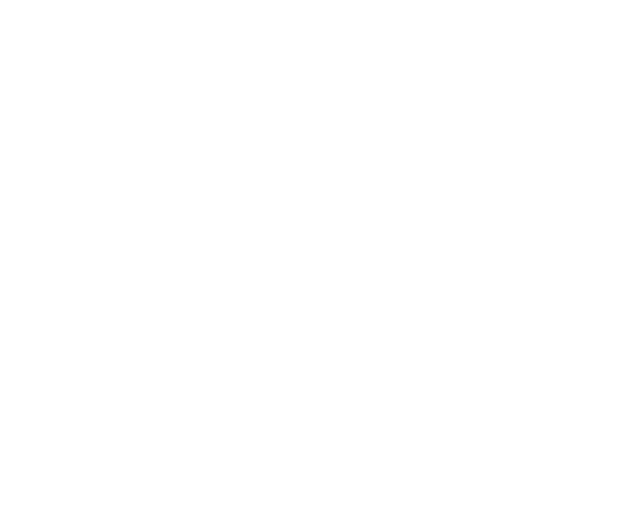
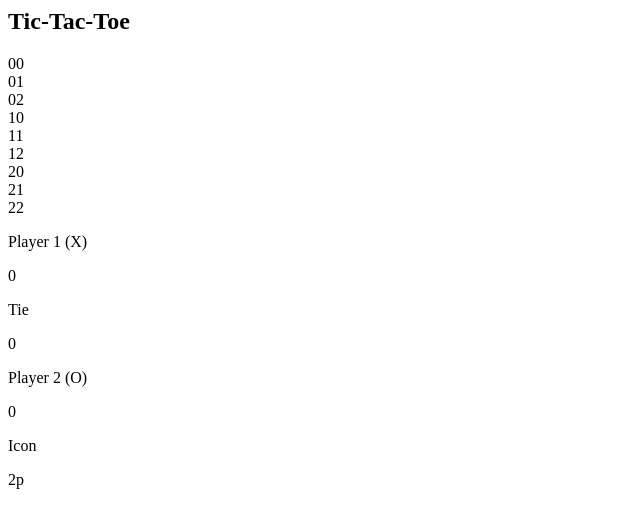
Before and after one commit to holmeskone/tic-tac-toe, a plain HTML site: page index.html in a window 1280 px wide. Shown: the whole page, without its empty margins (0-640 px from the left). Drawn offline with Linux system fonts and the light colour scheme.

Commit message:
Add layout, header, body and scoreboard

```diff
--- a/index.html
+++ b/index.html
@@ -6,6 +6,50 @@
     <link rel="stylesheet" href="style.css">
 </head>
 <body>
+    <div class="" id="">
+        <div class="" id="container">
+            <div class="title" id="game-title">
+                <h2>Tic-Tac-Toe</h2>
+            </div>
+            <div class="game-board" id="game-board">
+                <div class="game-row" id="game-top-row">
+                    <div class="cell" id="00">00</div>
+                    <div class="cell" id="01">01</div>
+                    <div class="cell" id="02">02</div>
+                </div>
+                <div class="game-row" id="game-middle-row">
+                    <div class="cell" id="10">10</div>
+                    <div class="cell" id="11">11</div>
+                    <div class="cell" id="12">12</div>
+                </div>
+                <div class="game-row" id="game-bottom-row">
+                    <div class="cell" id="20">20</div>
+                    <div class="cell" id="21">21</div>
+                    <div class="cell" id="22">22</div>
+                </div>
+            </div>
+            <div class="game-information" id="game-information">
+                <div id="game-counter">
+                    <div class="result" id="player-1">
+                        <p>Player 1 (X)</p>
+                        <span class="score">0</span>
+                    </div>
+                    <div class="result" id="tie">
+                        <p>Tie</p>
+                        <span class="score">0</span>
+                    </div>
+                    <div class="result" id="player-2">
+                        <p>Player 2 (O)</p>
+                        <span class="score">0</span>
+                    </div>
+                    <div class="version" id="users">
+                        <p>Icon</p>
+                        <span class="users">2p</span>
+                    </div>
+                </div>
+            </div>
+        </div>
+    </div>
     <script src="script.js"></script>
 </body>
 </html>
```
